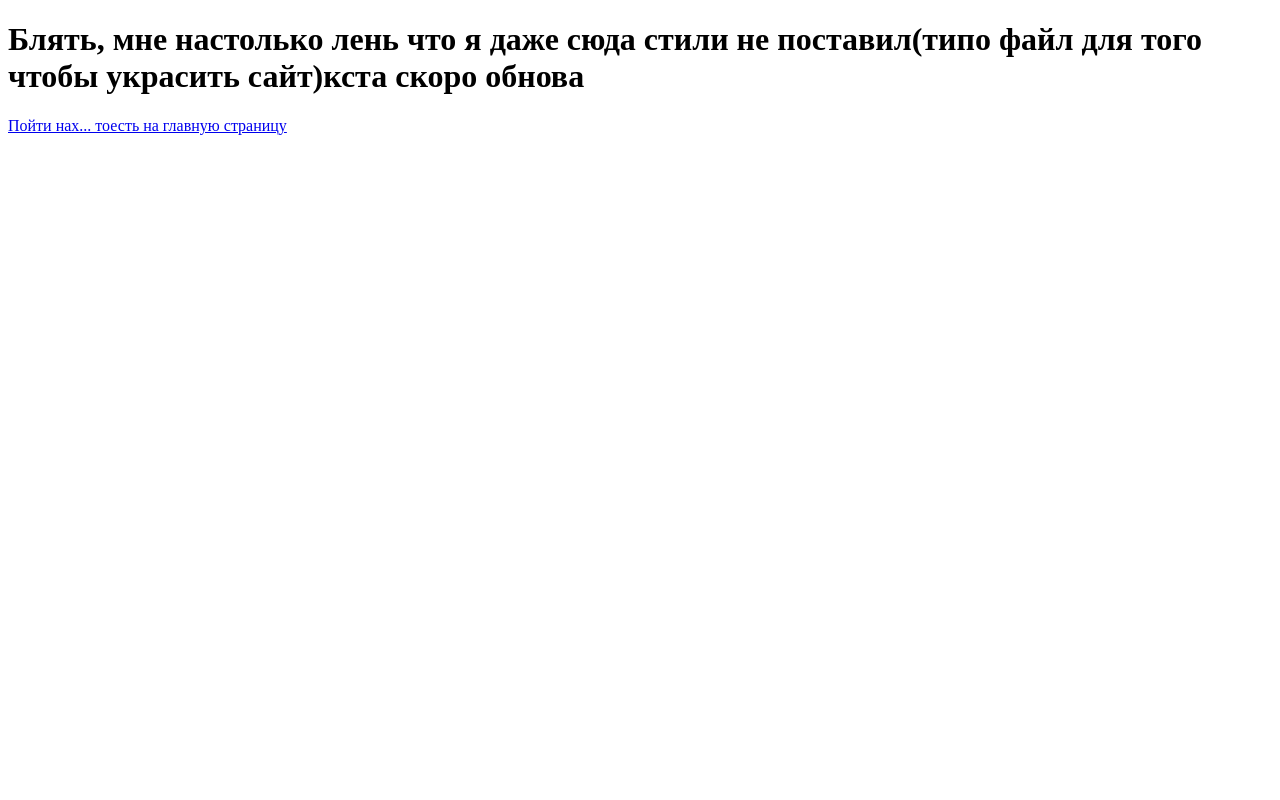
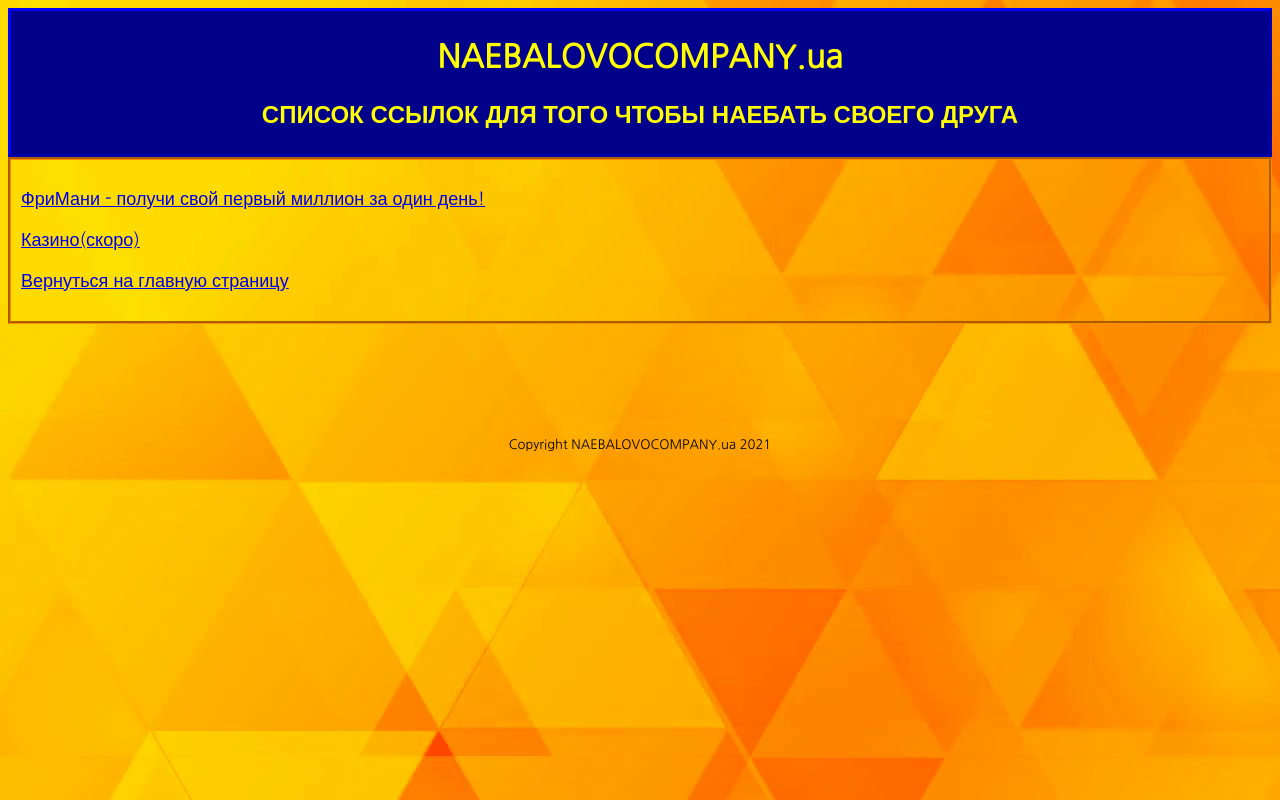
Before and after one commit to Sliver4649/sliver4649.github.io, a plain HTML site: page naeblist.html in a window 1280 px wide. Drawn offline with Linux system fonts and the light colour scheme.

Commit message:
Update naeblist.html

```diff
--- a/naeblist.html
+++ b/naeblist.html
@@ -1,11 +1,27 @@
 <!DOCTYPE html>
 <html>
     <head>
-        <title>мне лень</title>
+        <title>Список наших наебалок - NAEBALOVOCOMPANY.ua</title>
+        <link rel="stylesheet" type="text/css" href="styles.css">
+        <script src(script.js)></script>
         <meta charset="utf-8">
+        <link rel="preconnect" href="https://fonts.gstatic.com">
+        <link href="https://fonts.googleapis.com/css2?family=Lobster&family=Nanum+Gothic&display=swap" rel="stylesheet">
     </head>
     <body>
-        <h1>Блять, мне настолько лень что я даже сюда стили не поставил(типо файл для того чтобы украсить сайт)кста скоро обнова</h1>
-        <p><a href=index.html>Пойти нах... тоесть на главную страницу</a></p>
+        <div class="h">
+            <h1>NAEBALOVOCOMPANY.ua</h1>
+            <h2>СПИСОК ССЫЛОК ДЛЯ ТОГО ЧТОБЫ НАЕБАТЬ СВОЕГО ДРУГА</h2>
+        </div>
+        <div class="menu2 menu">
+            <p><a href="freemoney.html">ФриМани - получи свой первый миллион за один день!</a></p>
+            <p><a href="naeberror.html">Казино(скоро)</a></p>
+            <p><a href="index.html">Вернуться на главную страницу</a></p>
+        </div>
     </body>
+    <footer>
+    <div class="copyright">
+        <p>Copyright NAEBALOVOCOMPANY.ua 2021</p>
+    </div>
+    </footer>
 </html>
```
